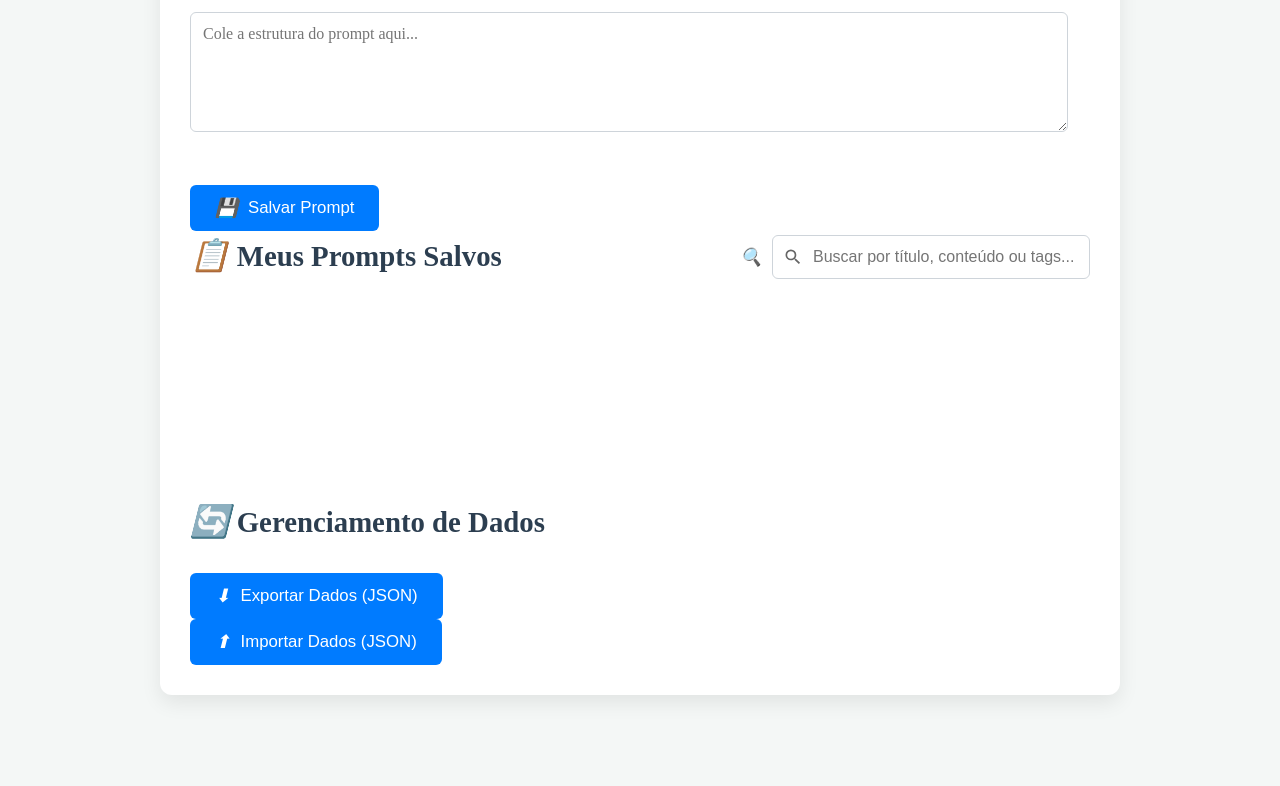
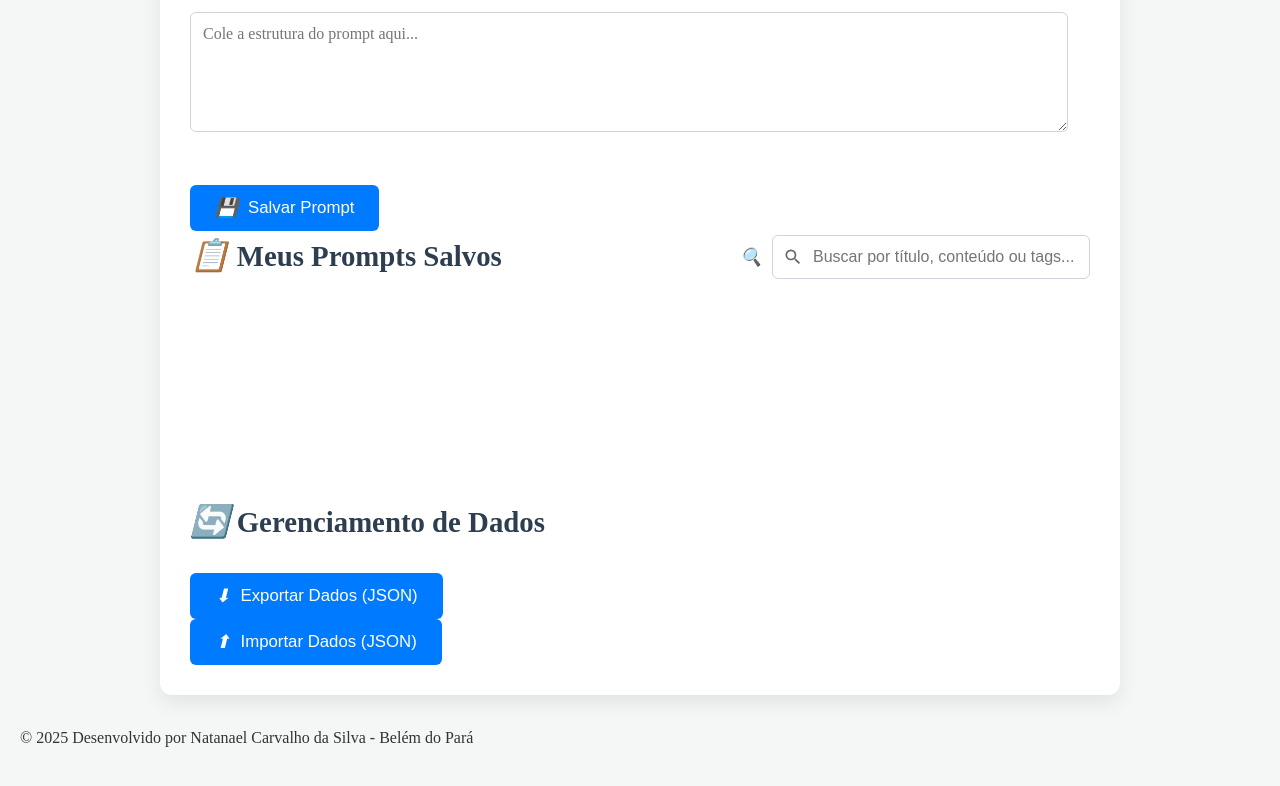
Before and after one commit to NatanCarFF/prompt, a plain HTML site: page index.html in a window 1280 px wide. Shown: the part 514-1300 px from the top of the page. Before the commit the page ends 1259 px from the top, so only its background shows below. Drawn offline with nearby package versions, Linux system fonts and the light colour scheme.

Commit message:
atualização

```diff
--- a/index.html
+++ b/index.html
@@ -4,6 +4,7 @@
     <meta charset="UTF-8">
     <meta name="viewport" content="width=device-width, initial-scale=1.0">
     <title>Painel de Engenharia de Prompt</title>
+    <link rel="icon" type="image/png" href="favicon.png">
     <link rel="stylesheet" href="css/fonts.css">
 
     <link rel="stylesheet" href="css/base.css">
@@ -93,5 +94,9 @@
     <script src="js/storage.js"></script>
     <script src="js/ui.js"></script>
     <script src="js/main.js"></script>
+
+    <footer class="page-footer">
+        <p>© 2025 Desenvolvido por Natanael Carvalho da Silva - Belém do Pará</p>
+    </footer>
 </body>
 </html>
```
Also changed, not shown: 1 other file.
